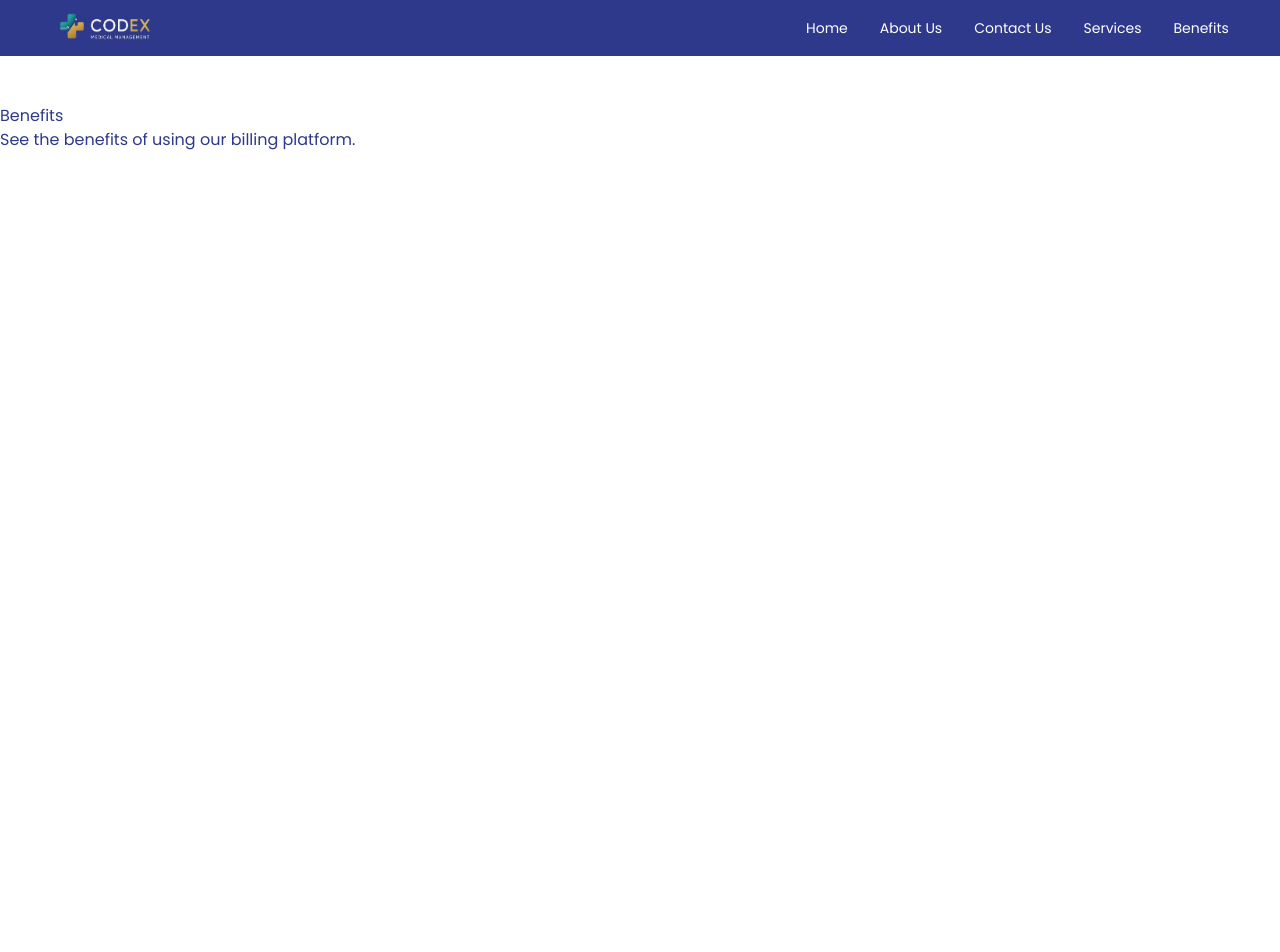
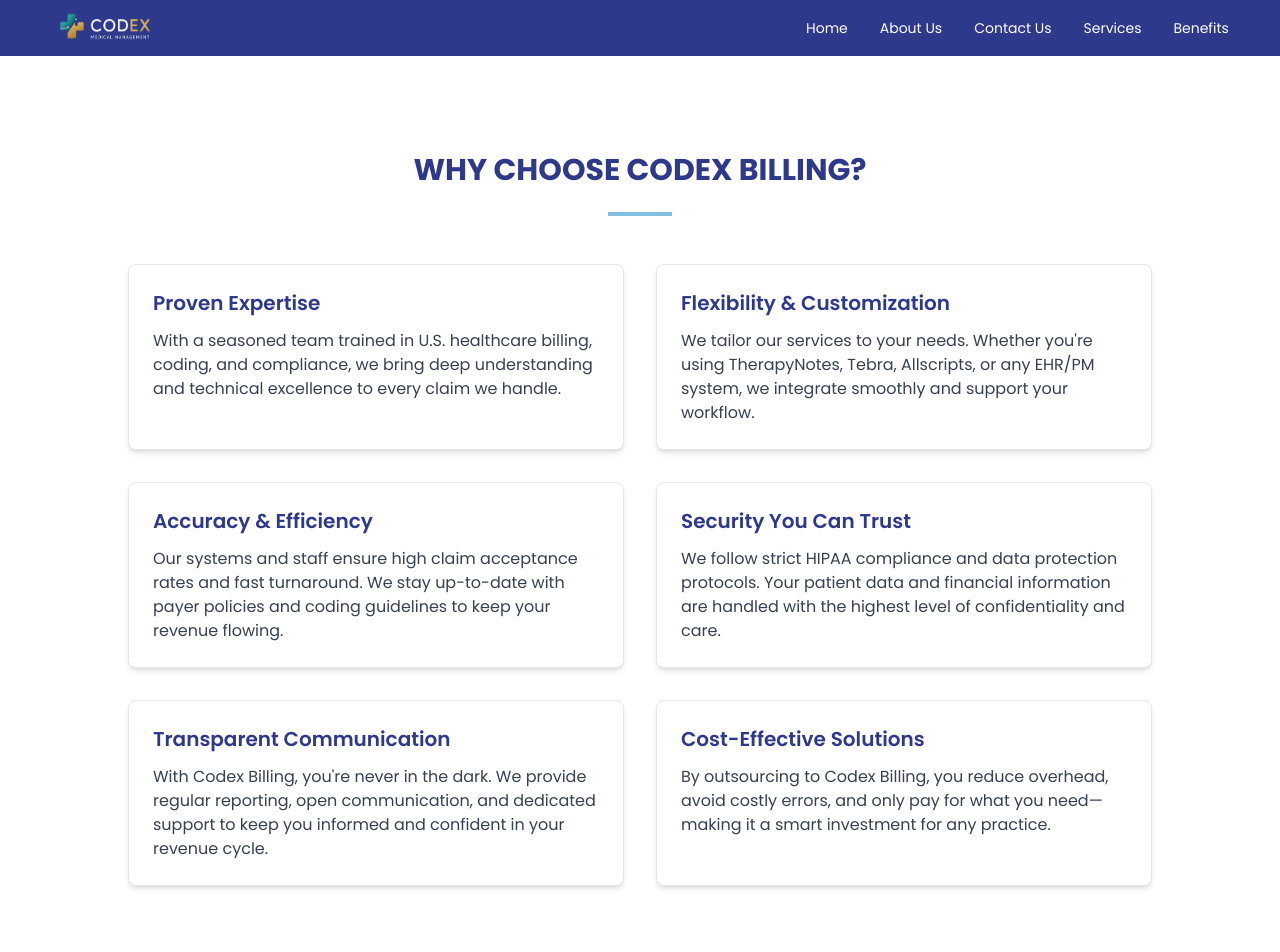
Before and after one commit to desmondortega/billing_website, a Next.js app: page /benefits in a window 1280 px wide. Shown: the top 952 px of the page. Before the commit the page ends 800 px from the top, so only its background shows below. Built offline with nearby package versions, Linux system fonts and the light colour scheme.

Commit message:
Finished initial benefits

```diff
--- a/app/benefits/page.js
+++ b/app/benefits/page.js
@@ -1,8 +1,127 @@
 export default function Benefits() {
   return (
-    <main>
-      <h1>Benefits</h1>
-      <p>See the benefits of using our billing platform.</p>
+    <main className="container mx-auto py-12 px-4">
+      <div className="max-w-5xl mx-auto">
+        {/* Header */}
+        <div className="text-center mb-12">
+          <h1
+            className="text-3xl font-bold mb-6"
+            style={{ color: "var(--secondary)" }}
+          >
+            WHY CHOOSE CODEX BILLING?
+          </h1>
+          <div
+            className="w-16 h-1 mx-auto mb-6"
+            style={{ backgroundColor: "var(--tertiary)" }}
+          ></div>
+        </div>
+
+        {/* Benefits Cards Grid */}
+        <div className="grid grid-cols-1 md:grid-cols-2 gap-8 mb-12">
+          {/* Benefit 1 */}
+          <div className="bg-white p-6 rounded-lg shadow-md border border-gray-200 hover:shadow-lg transition-shadow duration-300">
+            <h2
+              className="text-xl font-semibold mb-3"
+              style={{ color: "var(--secondary)" }}
+            >
+              Proven Expertise
+            </h2>
+            <p className="text-gray-700">
+              With a seasoned team trained in U.S. healthcare billing, coding,
+              and compliance, we bring deep understanding and technical
+              excellence to every claim we handle.
+            </p>
+          </div>
+
+          {/* Benefit 2 */}
+          <div className="bg-white p-6 rounded-lg shadow-md border border-gray-200 hover:shadow-lg transition-shadow duration-300">
+            <h2
+              className="text-xl font-semibold mb-3"
+              style={{ color: "var(--secondary)" }}
+            >
+              Flexibility & Customization
+            </h2>
+            <p className="text-gray-700">
+              We tailor our services to your needs. Whether you're using
+              TherapyNotes, Tebra, Allscripts, or any EHR/PM system, we
+              integrate smoothly and support your workflow.
+            </p>
+          </div>
+
+          {/* Benefit 3 */}
+          <div className="bg-white p-6 rounded-lg shadow-md border border-gray-200 hover:shadow-lg transition-shadow duration-300">
+            <h2
+              className="text-xl font-semibold mb-3"
+              style={{ color: "var(--secondary)" }}
+            >
+              Accuracy & Efficiency
+            </h2>
+            <p className="text-gray-700">
+              Our systems and staff ensure high claim acceptance rates and fast
+              turnaround. We stay up-to-date with payer policies and coding
+              guidelines to keep your revenue flowing.
+            </p>
+          </div>
+
+          {/* Benefit 4 */}
+          <div className="bg-white p-6 rounded-lg shadow-md border border-gray-200 hover:shadow-lg transition-shadow duration-300">
+            <h2
+              className="text-xl font-semibold mb-3"
+              style={{ color: "var(--secondary)" }}
+            >
+              Security You Can Trust
+            </h2>
+            <p className="text-gray-700">
+              We follow strict HIPAA compliance and data protection protocols.
+              Your patient data and financial information are handled with the
+              highest level of confidentiality and care.
+            </p>
+          </div>
+
+          {/* Benefit 5 */}
+          <div className="bg-white p-6 rounded-lg shadow-md border border-gray-200 hover:shadow-lg transition-shadow duration-300">
+            <h2
+              className="text-xl font-semibold mb-3"
+              style={{ color: "var(--secondary)" }}
+            >
+              Transparent Communication
+            </h2>
+            <p className="text-gray-700">
+              With Codex Billing, you're never in the dark. We provide regular
+              reporting, open communication, and dedicated support to keep you
+              informed and confident in your revenue cycle.
+            </p>
+          </div>
+
+          {/* Benefit 6 */}
+          <div className="bg-white p-6 rounded-lg shadow-md border border-gray-200 hover:shadow-lg transition-shadow duration-300">
+            <h2
+              className="text-xl font-semibold mb-3"
+              style={{ color: "var(--secondary)" }}
+            >
+              Cost-Effective Solutions
+            </h2>
+            <p className="text-gray-700">
+              By outsourcing to Codex Billing, you reduce overhead, avoid costly
+              errors, and only pay for what you need—making it a smart
+              investment for any practice.
+            </p>
+          </div>
+        </div>
+
+        {/* Closing Statement - No card styling */}
+        <div className="mt-12 pt-8 text-center">
+          <p className="text-gray-700 mb-4">
+            At Codex Billing, we're not just a service provider—we're your
+            billing partner. We believe in building long-term relationships
+            based on trust, performance, and results.
+          </p>
+          <p className="text-gray-700 font-semibold">
+            Let us handle the billing, so you can focus on what matters most:
+            caring for your patients.
+          </p>
+        </div>
+      </div>
     </main>
   );
 }
```
